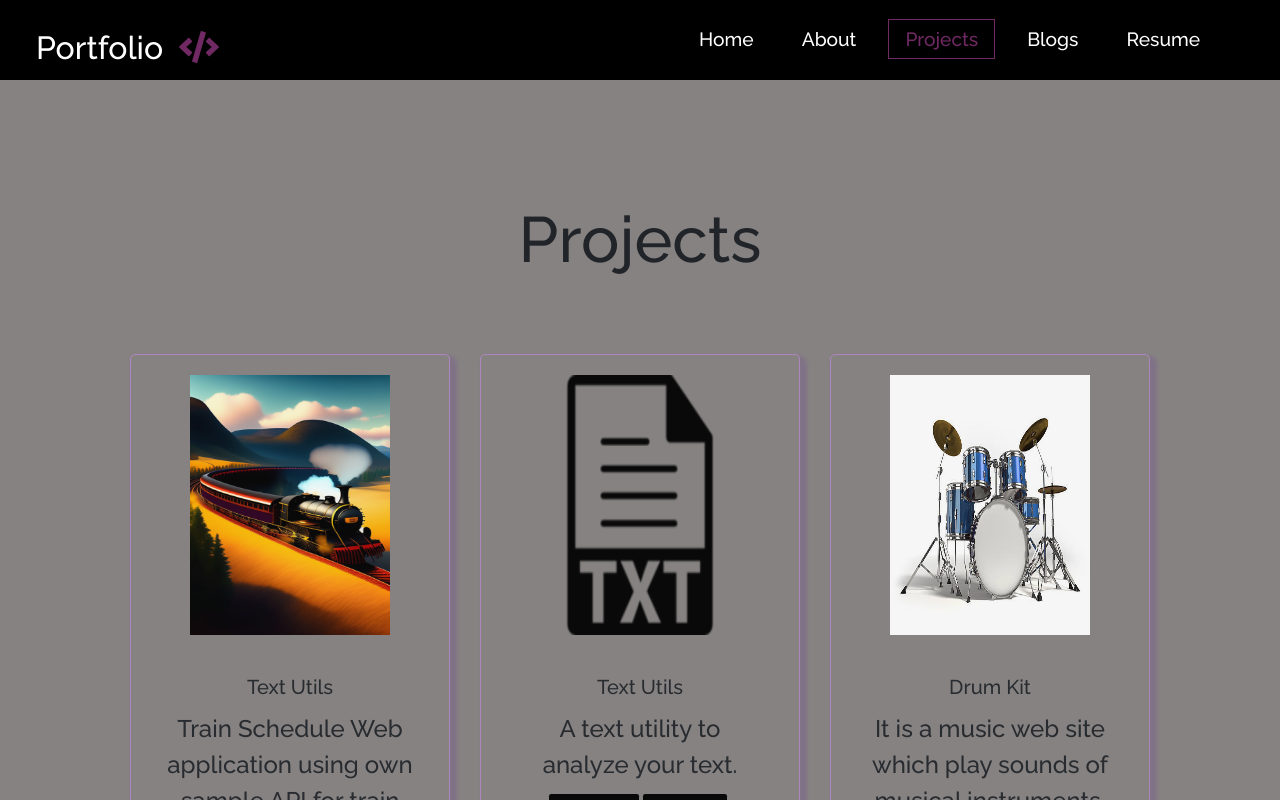
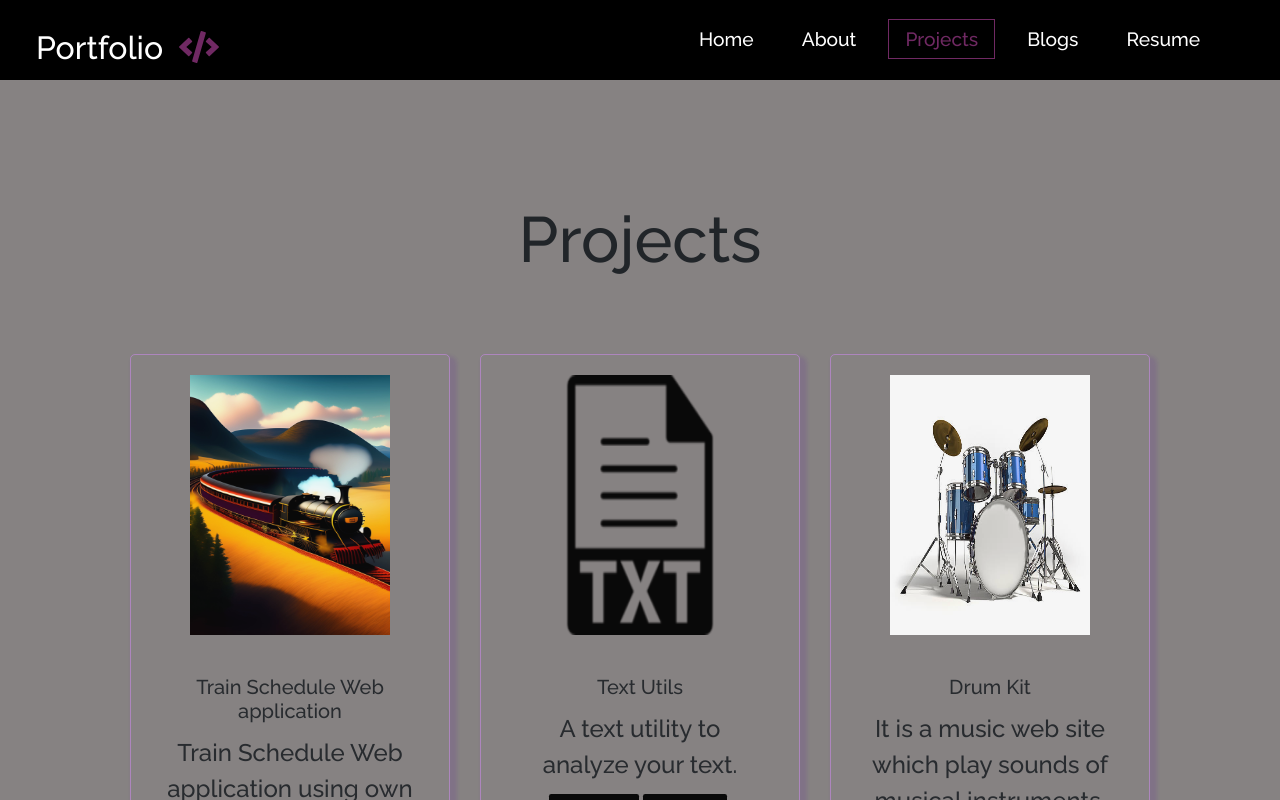
Before and after one commit to simrangupta234/Portfolio, a React (Create React App) app: page /projects in a window 1280 px wide. Shown: the top 800 px of the page. Built offline with nearby package versions, Linux system fonts and the light colour scheme.

Commit message:
project added

```diff
--- a/src/components/Projects.js
+++ b/src/components/Projects.js
@@ -18,7 +18,7 @@ export default class Projects extends Component {
           <Col md={3} className="project-card">
             <img src={train} className="card-img-top" alt="..." />
             <div className="card-body">
-              <h5 className="card-title">Text Utils</h5>
+              <h5 className="card-title">Train Schedule Web application</h5>
               <p className="card-text">
                 Train Schedule Web application using own sample API for train
                 data.
```
